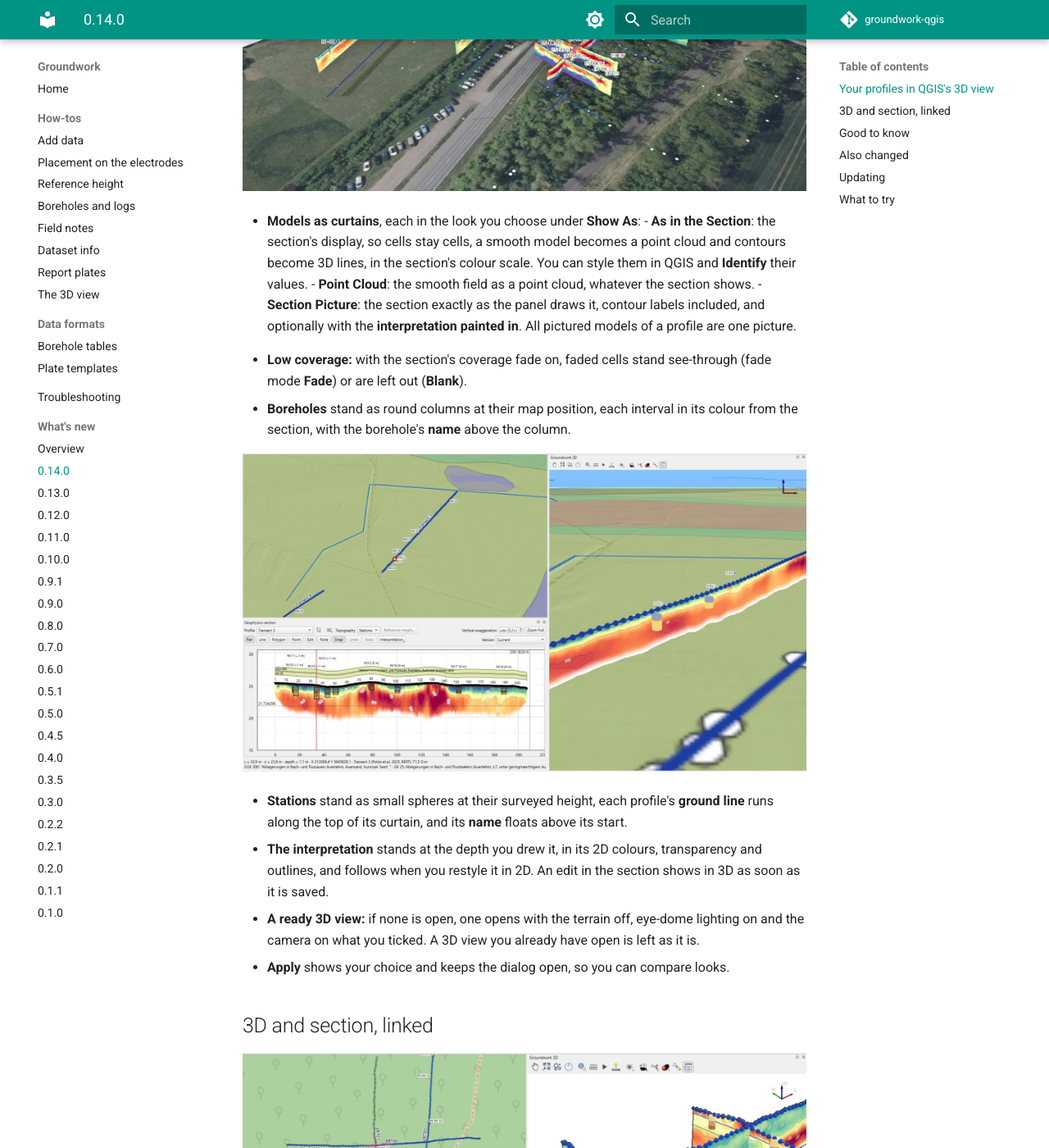
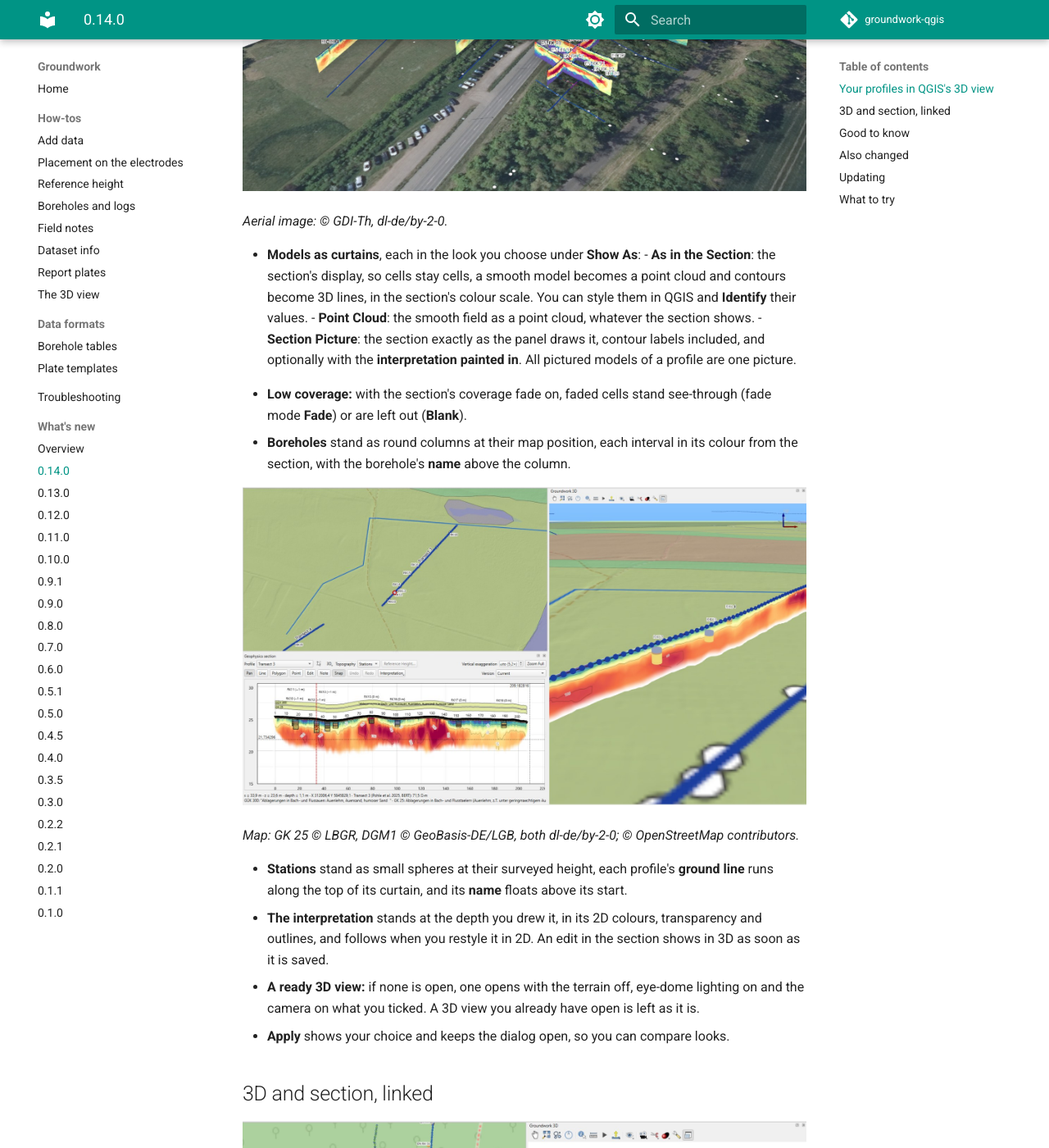
Before and after one commit to SebBenJamin/groundwork-qgis, an MkDocs documentation site: the page built from docs/releases/0.14.0.md, in a window 1280 px wide and 1400 px high, scrolled down 541 px. Shown: the whole window at 82% size. Built offline with MkDocs 1.6.1 and Material for MkDocs 9.7.7, drawn with Linux system fonts in a browser that asks for light colours; comment, search, counter and statistics services are not loaded; some of the changed text lies outside the part shown.

Commit message:
docs: source lines under the 0.14.0 pictures (state aerial image, maps, elevation)
Co-Authored-By: Claude Opus 5.5 <noreply@anthropic.com>

```diff
--- a/docs/releases/0.14.0.md
+++ b/docs/releases/0.14.0.md
@@ -8,6 +8,8 @@ your interpretation around them. Nothing is shown until you ask, and nothing of
 in your Groundwork file. See [The 3D view](../user/howto/3d-view.md) for all of it.
 
 ![The Erfurt demo in QGIS's 3D view: seven resistivity curtains under their profiles, with the cores as columns and their names, over an aerial image](https://raw.githubusercontent.com/SebBenJamin/groundwork-qgis/v0.14.0/docs/images/howto/3d-overview.jpg)
+
+*Aerial image: © GDI-Th, dl-de/by-2-0.*
 
 - **Models as curtains**, each in the look you choose under **Show As**:
     - **As in the Section**: the section's display, so cells stay cells, a smooth model
@@ -25,6 +27,8 @@ in your Groundwork file. See [The 3D view](../user/howto/3d-view.md) for all of
 
 ![Transect 3 of the Gülpe demo: the section panel with its cores, and the same transect in the 3D view with the cores as columns, their names above them, on the DGM](https://raw.githubusercontent.com/SebBenJamin/groundwork-qgis/v0.14.0/docs/images/howto/3d-boreholes.jpg)
 
+*Map: GK 25 © LBGR, DGM1 © GeoBasis-DE/LGB, both dl-de/by-2-0; © OpenStreetMap contributors.*
+
 - **Stations** stand as small spheres at their surveyed height, each profile's **ground
   line** runs along the top of its curtain, and its **name** floats above its start.
 - **The interpretation** stands at the depth you drew it, in its 2D colours, transparency
@@ -38,6 +42,8 @@ in your Groundwork file. See [The 3D view](../user/howto/3d-view.md) for all of
 
 ![ERT06 of the Erfurt demo: the section panel and the 3D view side by side, with the crossing profile ERT07, two cores and an interpretation polygon in both](https://raw.githubusercontent.com/SebBenJamin/groundwork-qgis/v0.14.0/docs/images/howto/3d-section-picture.jpg)
 
+*Map: © OpenStreetMap contributors.*
+
 - **Point at a curtain**, a picture, a point cloud or a borehole column in the 3D view: the
   section panel's cursor and the map's marker move to that place, with the elevation and the
   value in the readout.
```
Also changed, not shown: other parts of docs/releases/0.14.0.md (+2 -0 lines), README.md (+3 -0 lines), docs/user/howto/3d-view.md (+4 -0 lines).
